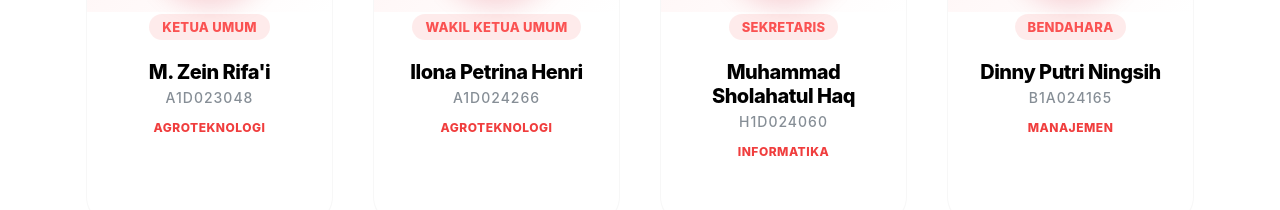
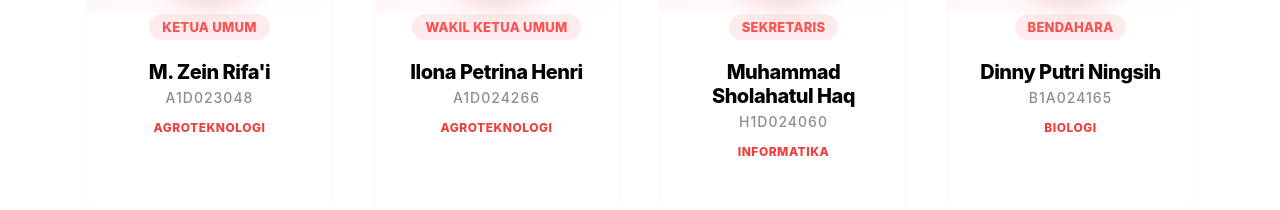
Before and after one commit to Delpyro/ikammi, a React (Vite) app: page / in a window 1280 px wide. Shown: the part 3100-3310 px from the top of the page. Built offline with nearby package versions, Linux system fonts and the light colour scheme.

Commit message:
perbaikan dikit

```diff
--- a/src/components/contactform/ContactForm.tsx
+++ b/src/components/contactform/ContactForm.tsx
@@ -84,7 +84,7 @@ export function ContactForm() {
                     <Grid.Col span={{ base: 12, sm: 6 }}>
                       <TextInput
                         label="Nama Langkok"
-                        placeholder="Cth: Muhammad Nabil"
+                        placeholder="Cth: Christiano Ronaldo"
                         name="nama"
                         value={formData.nama}
                         onChange={handleChange}
@@ -96,7 +96,7 @@ export function ContactForm() {
                     <Grid.Col span={{ base: 12, sm: 6 }}>
                       <TextInput
                         label="Jurusan / Angkatan"
-                        placeholder="Cth: Informatika 23"
+                        placeholder="Cth: Penjas 25"
                         name="jurusan"
                         value={formData.jurusan}
                         onChange={handleChange}
--- a/src/components/pengurus/Pengurus.tsx
+++ b/src/components/pengurus/Pengurus.tsx
@@ -9,7 +9,7 @@ const bphData = [
   { nama: "M. Zein Rifa'i", nim: 'A1D023048', jabatan: 'Ketua Umum', jurusan: 'Agroteknologi', foto: '/asset/zhen.png' },
   { nama: 'Ilona Petrina Henri', nim: 'A1D024266', jabatan: 'Wakil Ketua Umum', jurusan: 'Agroteknologi', foto: '/asset/ilona.png' },
   { nama: 'Muhammad Sholahatul Haq', nim: 'H1D024060', jabatan: 'Sekretaris', jurusan: 'Informatika', foto: '/asset/haq.png' },
-  { nama: 'Dinny Putri Ningsih', nim: 'B1A024165', jabatan: 'Bendahara', jurusan: 'Manajemen', foto: '/asset/dini.png' },
+  { nama: 'Dinny Putri Ningsih', nim: 'B1A024165', jabatan: 'Bendahara', jurusan: 'Biologi', foto: '/asset/dini.png' },
 ];
 
 // 2. DATA DIVISI (Ditambah Jurusan)
@@ -20,7 +20,7 @@ const divisiData = [
     deskripsi: 'Pengembangan Sumber Daya Anggota',
     foto: 'https://images.unsplash.com/photo-1522071820081-009f0129c71c?ixlib=rb-4.0.3&auto=format&fit=crop&w=800&q=80',
     anggota: [
-      { nama: 'Sanial Bedri Jilan Indra', nim: 'B1A024120', jabatan: 'Kabid PSDA', jurusan: 'Manajemen', foto: '/asset/sanial.png' },
+      { nama: 'Sanial Bedri Jilan Indra', nim: 'B1A024120', jabatan: 'Kabid PSDA', jurusan: 'Biologi', foto: '/asset/sanial.png' },
       { nama: 'Cati Bilang Pandai', nim: 'E1A024248', jabatan: 'Staff PSDA', jurusan: 'Ilmu Hukum', foto: '/asset/cati.png' },
     ],
     proker: ['Malam Keakraban (Makrab) Maba', 'Upgrading Pengurus', 'Database Anggota IKAMMI'],
```
Also changed, not shown: public/asset/logo.png (added).
